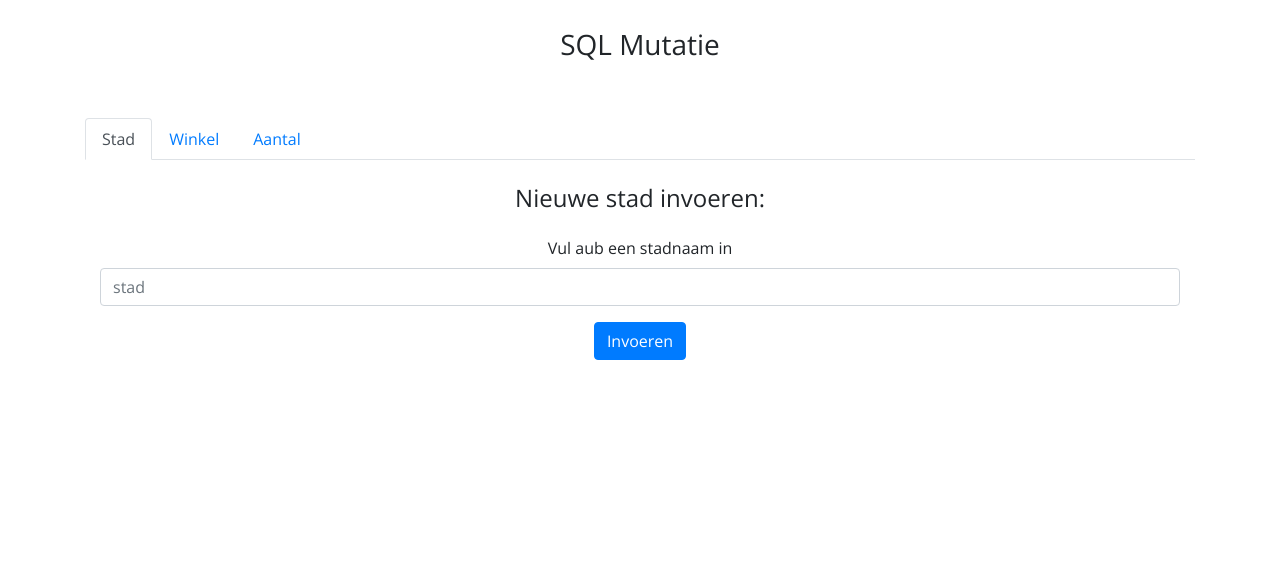
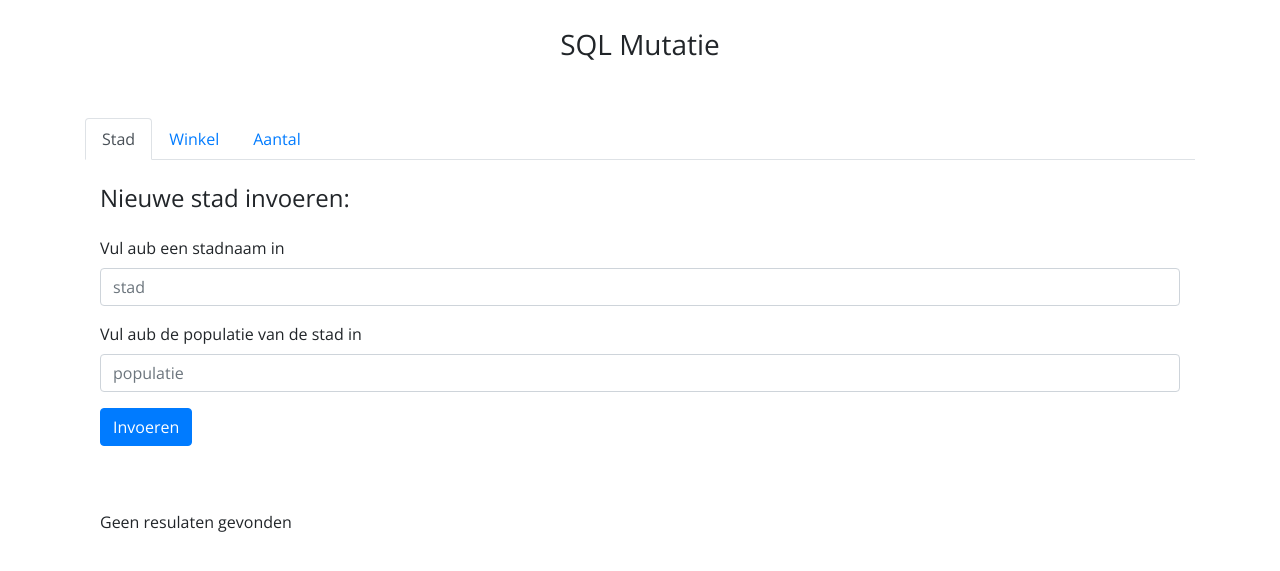
Before and after one commit to themilanguy1/SQL-mutatie-project, a PHP site: page /SQLhome.php in a window 1280 px wide. Shown: the top 571 px of the page. Run offline with PHP 8.4, Linux system fonts and the light colour scheme; data that the repository does not hold is empty; some libraries are stand-ins or nearby versions.

Commit message:
commit middag vrijdag

```diff
--- a/SQLhome.php
+++ b/SQLhome.php
@@ -29,17 +29,44 @@
         <div class="tab-content" id="myTabContent">
             <div class="tab-pane fade show active" id="stad" role="tabpanel" aria-labelledby="stad-tab">
                 <div class="container">
-                    <div class="row text-center">
+                    <div class="row">
                         <div class="col-xl-12">
                             <h4 id="tit1">Nieuwe stad invoeren:</h4>
-                            <form id="stadform" method="POST" action="#stadweergave">
+                            <form id="stadform" method="POST" action="stadtoevoegen.php">
                                 <div class="form-group">
                                     <label for="stadinvoer">Vul aub een stadnaam in</label>
-                                    <input class="form-control" type="text" placeholder="stad" required>
+                                    <input name="stadnaaminput" class="form-control" type="text" placeholder="stad" required>
+                                </div>
+                                <div class="form-group">
+                                    <label for="populatieinvoer">Vul aub de populatie van de stad in</label>
+                                    <input name="stadpopinput" class="form-control" type="number" placeholder="populatie" required>
                                 </div>
                                 <button type="submit" class="btn btn-primary">Invoeren</button>
                             </form>
                         </div>
+                    </div>
+                    <div class="weergavediv" id="stadweergave">
+
+                        <?php
+                        include 'connectlocal.php';
+
+                        $sql = "SELECT stad_id, naam, populatie FROM stad";
+                        $result = mysqli_query($conn, $sql);
+
+                        if (mysqli_num_rows($result) > 0) {
+                            while($row = mysqli_fetch_assoc($result)) {
+                                echo "<table class='table'> <thead> <tr> <th scope='col'>stad_id</th> <th scope='col'>stad</th> <th scope='col'>populatie</th> </tr> </thead> <tbody>";
+                                echo "<tr><th scope='row'>".$row["stad_id"]."</th><td>".$row["naam"]."</td><td>".$row["populatie"]."</td><tr>";
+                                echo "</tbody></table>";
+                            }
+                        } else {
+                            echo "Geen resulaten gevonden";
+                        }
+                        ?>
+
+                    </div>
+                    <div class="emptyspace">
+
                     </div>
                 </div>
             </div>
@@ -60,6 +87,7 @@
                                 <div class="form-group">
                                     <label for="winkelinvoer">Vul een afkorting in voor de winkel. <br> Vb: Albert Heijn = ah.</label>
                                     <input name="winkelafkortinginput" class="form-control" type="text" placeholder="afkorting" required>
+                                    <small id="winkelnotice" class="form-text text-muted">Let op: afkorting mag max 2 karakters zijn.</small>
                                 </div>
                                 <button type="submit" class="btn btn-primary">Invoeren</button>
                             </form>
--- a/SQLmutatie.css
+++ b/SQLmutatie.css
@@ -17,6 +17,7 @@ body {
 }
 
 table {
+
 }
 
 .emptyspace {
```
Also changed, not shown: stadtoevoegen.php (added, +20 -0 lines).
